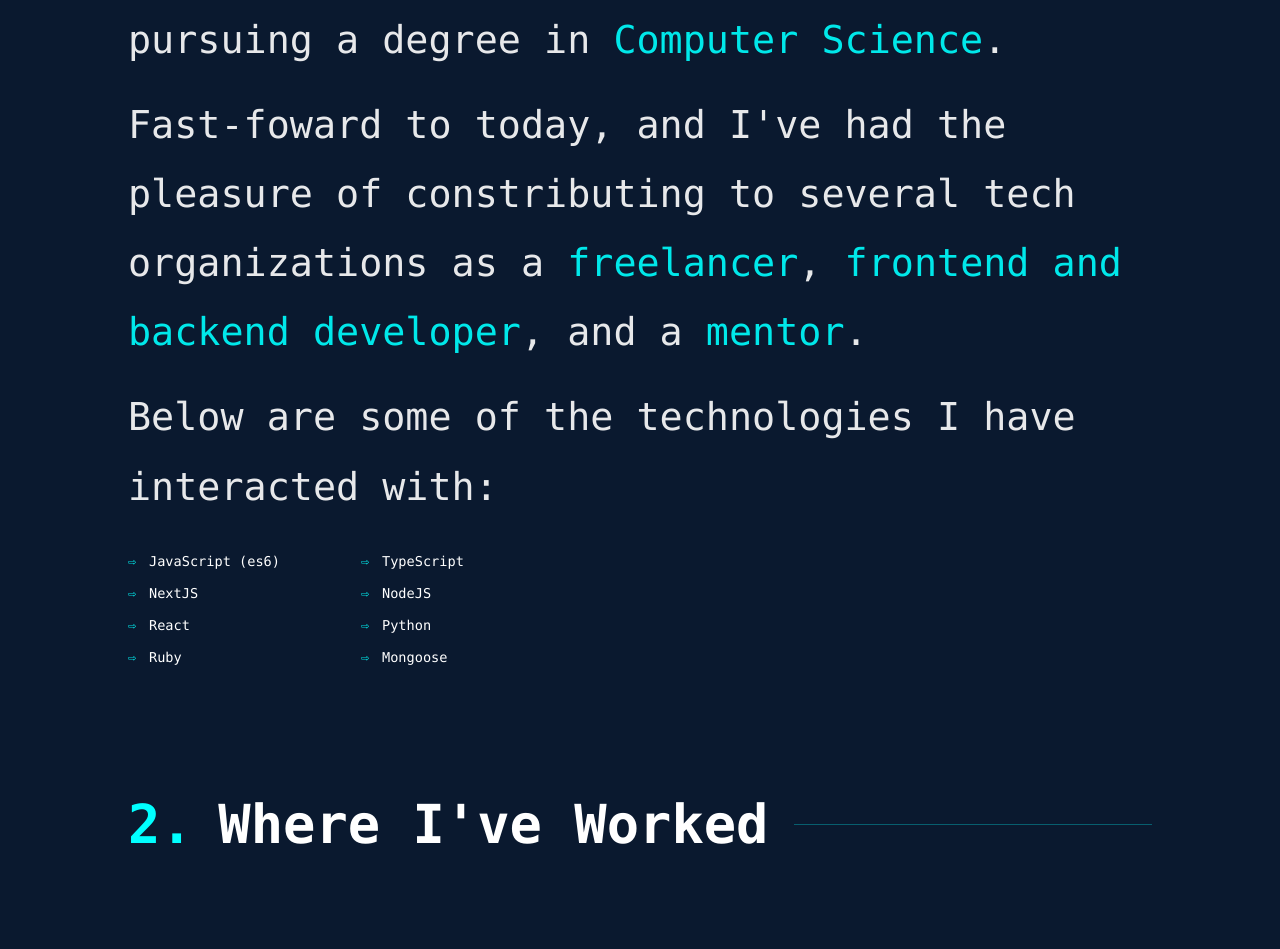
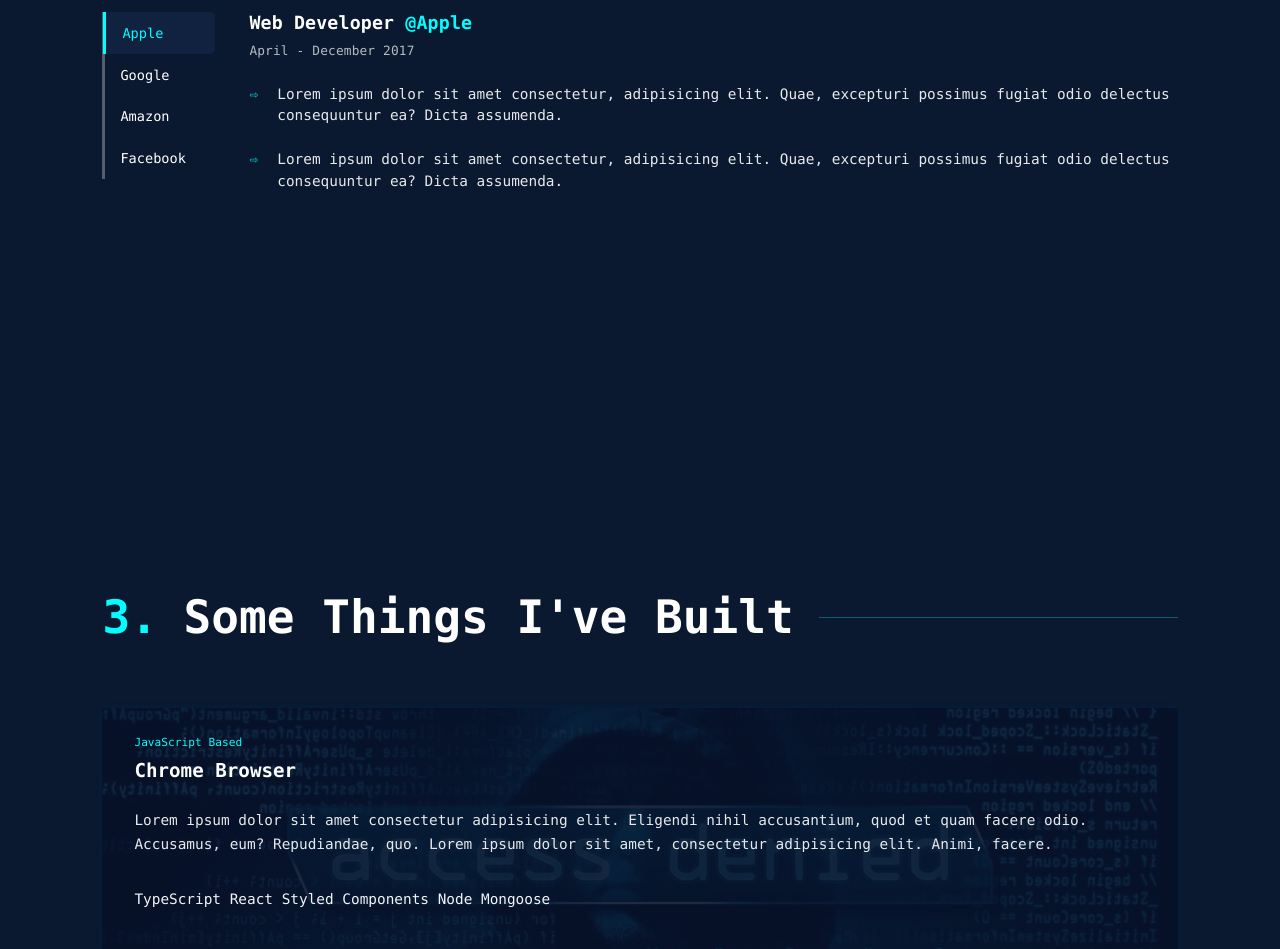
Before and after one commit to hassanShakur/portfolio, a Next.js app: page / in a window 1280 px wide. Shown: the part 1580-2529 px from the top of the page. Built offline with nearby package versions, Linux system fonts and the light colour scheme.

Commit message:
level 2 media queries

```diff
--- a/app/globals.css
+++ b/app/globals.css
@@ -84,12 +84,12 @@ section {
 
 @media (min-width: 480px) {
   main {
-    padding: 3vw 10vw;
+    padding: 3vw 8vw;
   }
 
   .text {
-    font-size: 3vw;
-    line-height: 1.8;
+    font-size: 1rem;
+    line-height: 1.5;
     margin-bottom: 1rem;
   }
 }
--- a/components/projects/others/cardProject.css
+++ b/components/projects/others/cardProject.css
@@ -63,17 +63,16 @@
   }
 
   .card-info h4 {
-    font-size: 3.5vw;
+    font-size: 3.2vw;
     margin-bottom: 1.4rem;
   }
 
-  .card-info .card-summary{
-    font-size: 2.5vw;
-
+  .card-info .card-summary {
+    font-size: 0.9rem;
   }
 
   .card-info .card-tech {
-    font-size: 2.4vw;
+    font-size: 0.75rem;
   }
 
   .links {
--- a/components/projects/others/otherProjects.css
+++ b/components/projects/others/otherProjects.css
@@ -1,4 +1,5 @@
-.other-projects, .cards {
+.other-projects,
+.cards {
   display: grid;
   gap: 2rem;
 }
@@ -14,3 +15,9 @@
   text-transform: capitalize;
   text-align: center;
 }
+
+@media (min-width: 600px) {
+  .other-projects .cards {
+    grid-template-columns: 1fr 1fr;
+  }
+}
--- a/components/projects/project.css
+++ b/components/projects/project.css
@@ -24,7 +24,7 @@
   background-color: transparent;
   position: relative;
   z-index: 3;
-  background-color: rgba(7, 27, 51, 0.88);
+  background-color: rgba(7, 19, 45, 0.9);
 }
 
 .project-info {
@@ -86,11 +86,10 @@
 
   .project-info .project-description {
     opacity: 0.9;
-    font-size: 2.5vw;
+    font-size: 0.9rem;
   }
 
   .project-info .project-tech {
-    text-transform: capitalize;
-    font-size: 2.5vw;
+    font-size: 0.9rem;
   }
 }
--- a/components/projects/projects.css
+++ b/components/projects/projects.css
@@ -6,5 +6,6 @@
 .project {
   position: relative;
   border-radius: 5px;
-  border: 1px solid rgba(var(--foreground-light-green), 0.2);
+  box-shadow: 0px 0px 2px 4px rgba(7, 28, 54, 0.826);
+  /* border: 1px solid rgba(var(--foreground-light-green), 0.2); */
 }
--- a/components/sectionTitle/title.css
+++ b/components/sectionTitle/title.css
@@ -9,8 +9,8 @@ h2 {
 
 @media (min-width: 480px) {
   h2 {
-    font-size: 4.2vw;
+    font-size: 3.6vw;
     gap: 2vw;
-    margin-bottom: 12vw;
+    margin-bottom: 4rem;
   }
 }
--- a/components/work/info.css
+++ b/components/work/info.css
@@ -32,3 +32,31 @@
   font-weight: 400;
   opacity: 0.9;
 }
+
+@media (min-width: 480px) {
+  .role {
+    line-height: 1.5;
+    font-size: 0.9rem;
+    gap: 1.3rem;
+  }
+}
+
+@media (min-width: 600px) {
+  .position {
+    margin-top: 0;
+  }
+
+  .position-period {
+    font-size: 0.8rem;
+  }
+
+  .position-roles {
+    margin-top: 1rem;
+    display: grid;
+    gap: 1.4rem;
+  }
+
+  .role {
+    gap: 1.2rem;
+  }
+}
--- a/components/work/positions.css
+++ b/components/work/positions.css
@@ -12,3 +12,9 @@
 .show-position {
   transform: scale(1);
 }
+
+/* @media (min-width: 600px) {
+  .positions {
+    min-height: 400px;
+  }
+} */
--- a/components/work/work.css
+++ b/components/work/work.css
@@ -30,5 +30,41 @@
 
 li.active {
   background-color: rgb(var(--hover-rgb));
+  color: rgb(var(--foreground-light-green));
   border-bottom: 3px solid rgb(var(--foreground-light-green));
 }
+
+@media (min-width: 600px) {
+  .companies-container {
+    display: flex;
+    gap: 2rem;
+    align-items: flex-start;
+  }
+
+  .companies {
+    flex-direction: column;
+    font-size: 0.85rem;
+    border-bottom: 0;
+    border-left: 3px solid rgba(var(--foreground-rgb), 0.3);
+    overflow-x: visible;
+  }
+
+  .companies li {
+    padding: 0.8rem 1rem;
+    min-width: 7rem;
+    text-align: left;
+    border-top-left-radius: 0;
+    border-top-right-radius: 5px;
+    border-bottom-right-radius: 5px;
+    border-bottom: none;
+    border-left: 1px solid transparent;
+    transform: translateX(-2px);
+    transition: all 0.2s ease-in-out;
+  }
+
+  li.active {
+    background-color: rgb(var(--hover-rgb));
+    border-bottom: none;
+    border-left: 3px solid rgb(var(--foreground-light-green));
+  }
+}
```
